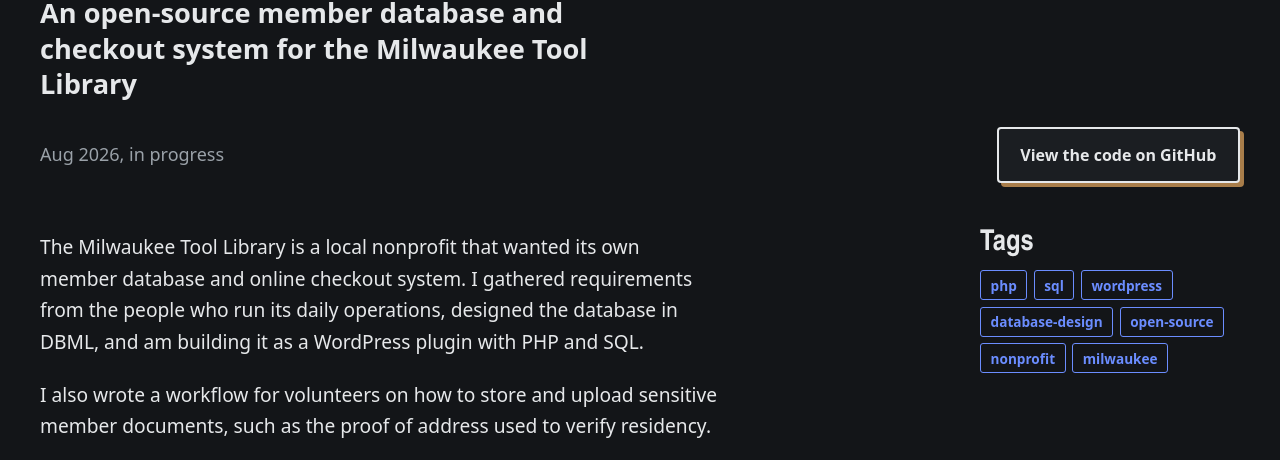
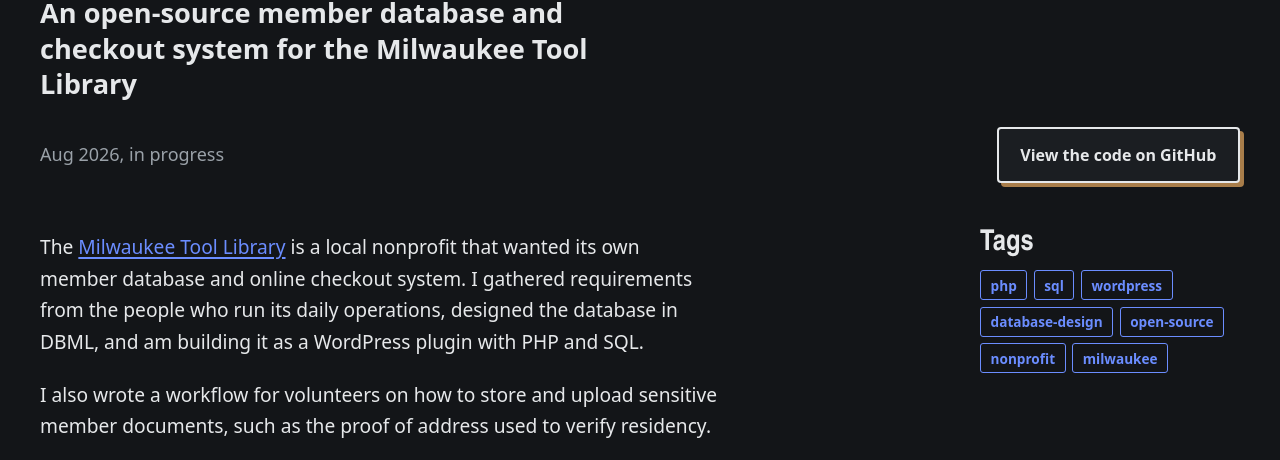
Before and after one commit to mchris99/mchris99.github.io, an Astro site: page /projects/my-tool-library in a window 1280 px wide. Shown: the part 314-774 px from the top of the page. Built offline with nearby package versions, Linux system fonts and the light colour scheme; Astro itself is replaced by a stand-in of ours; a web font is replaced by a local one.

Commit message:
Link the Milwaukee Tool Library on its project page
Co-Authored-By: Claude Opus 5.5 <noreply@anthropic.com>
Claude-Session: https://claude.ai/code/session_01BJ1HWU9vP9UzXCT6MSLb8Q

```diff
--- a/src/content/projects/my-tool-library/index.md
+++ b/src/content/projects/my-tool-library/index.md
@@ -12,7 +12,7 @@ github: https://github.com/mchris99/my-tool-library
 demo:
 ---
 
-The Milwaukee Tool Library is a local nonprofit that wanted its own member database and online checkout system. I gathered requirements from the people who run its daily operations, designed the database in DBML, and am building it as a WordPress plugin with PHP and SQL.
+The [Milwaukee Tool Library](https://mkelibrary.org/) is a local nonprofit that wanted its own member database and online checkout system. I gathered requirements from the people who run its daily operations, designed the database in DBML, and am building it as a WordPress plugin with PHP and SQL.
 
 I also wrote a workflow for volunteers on how to store and upload sensitive member documents, such as the proof of address used to verify residency.
 
```
